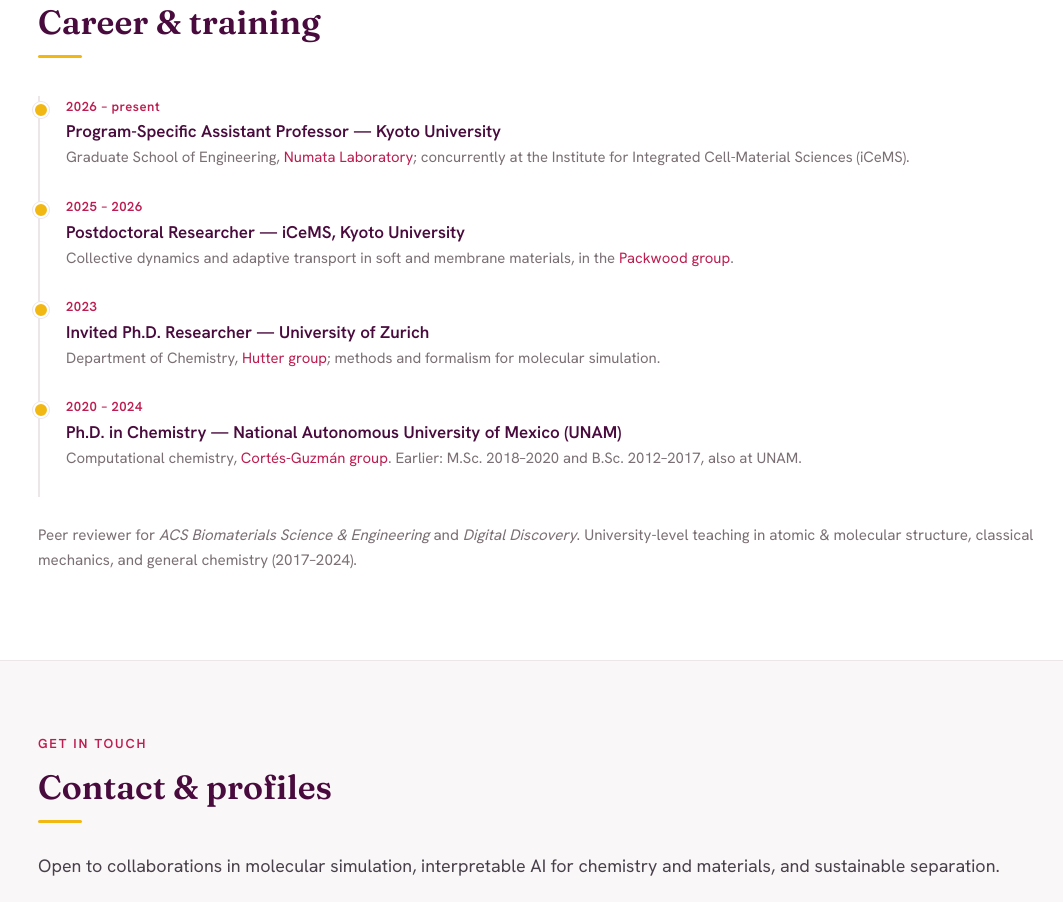
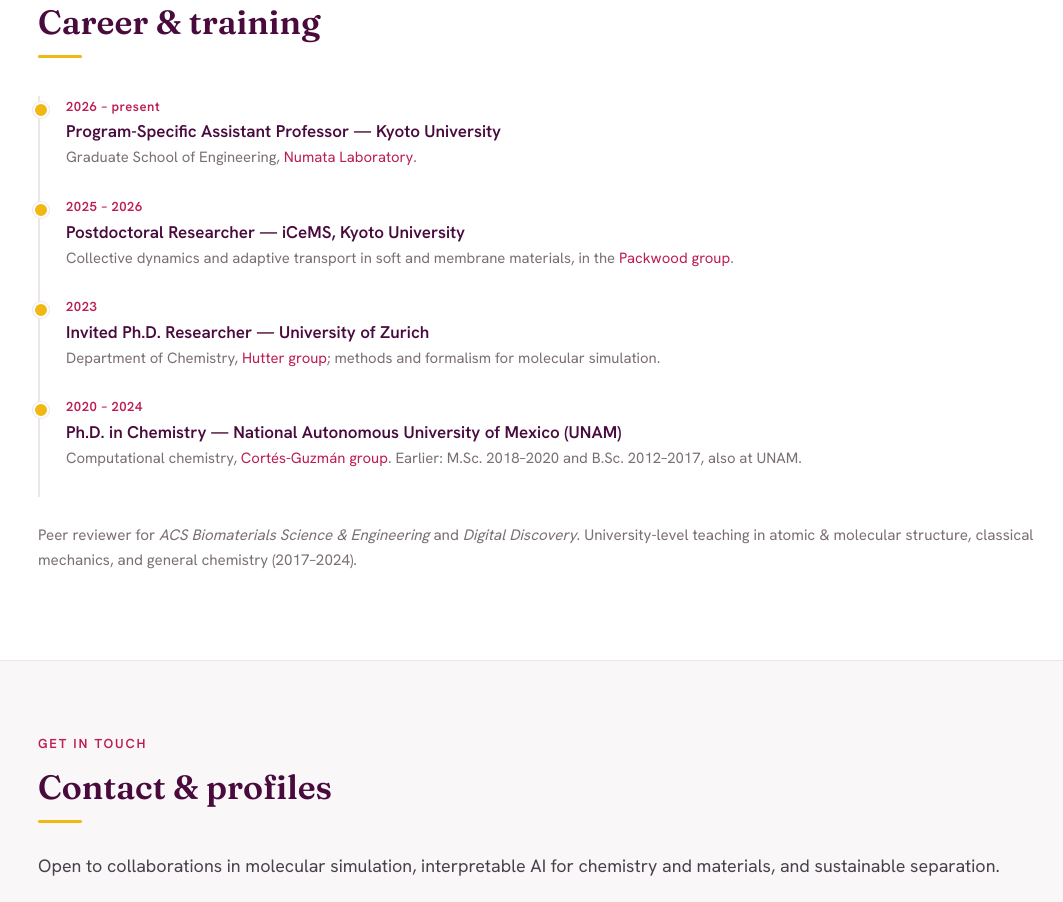
Before and after one commit to brandon-meza/brandon-meza.github.io, a plain HTML site: page index.html in a window 1280 px wide. Shown: the part 5013-5915 px from the top of the page, without its empty margins (96-1159 px from the left). Drawn offline with Linux system fonts and the light colour scheme.

Commit message:
Remove concurrent iCeMS position from current role
Co-Authored-By: Claude Opus 4.8 (1M context) <noreply@anthropic.com>

```diff
--- a/index.html
+++ b/index.html
@@ -352,7 +352,7 @@
     <div class="eyebrow">Background</div>
     <h2>Career &amp; training</h2>
     <div class="tl">
-      <div class="tl-item"><div class="y">2026 – present</div><div class="h">Program-Specific Assistant Professor — Kyoto University</div><div class="s">Graduate School of Engineering, <a href="http://pixy.polym.kyoto-u.ac.jp/research_en.html" target="_blank" rel="noopener">Numata Laboratory</a>; concurrently at the Institute for Integrated Cell-Material Sciences (iCeMS).</div></div>
+      <div class="tl-item"><div class="y">2026 – present</div><div class="h">Program-Specific Assistant Professor — Kyoto University</div><div class="s">Graduate School of Engineering, <a href="http://pixy.polym.kyoto-u.ac.jp/research_en.html" target="_blank" rel="noopener">Numata Laboratory</a>.</div></div>
       <div class="tl-item"><div class="y">2025 – 2026</div><div class="h">Postdoctoral Researcher — iCeMS, Kyoto University</div><div class="s">Collective dynamics and adaptive transport in soft and membrane materials, in the <a href="https://www.packwood.icems.kyoto-u.ac.jp/" target="_blank" rel="noopener">Packwood group</a>.</div></div>
       <div class="tl-item"><div class="y">2023</div><div class="h">Invited Ph.D. Researcher — University of Zurich</div><div class="s">Department of Chemistry, <a href="https://www.chem.uzh.ch/en/research/groups/hutter.html" target="_blank" rel="noopener">Hutter group</a>; methods and formalism for molecular simulation.</div></div>
       <div class="tl-item"><div class="y">2020 – 2024</div><div class="h">Ph.D. in Chemistry — National Autonomous University of Mexico (UNAM)</div><div class="s">Computational chemistry, <a href="https://sites.google.com/view/cortes-guzman-lab/home" target="_blank" rel="noopener">Cortés-Guzmán group</a>. Earlier: M.Sc. 2018–2020 and B.Sc. 2012–2017, also at UNAM.</div></div>
```
